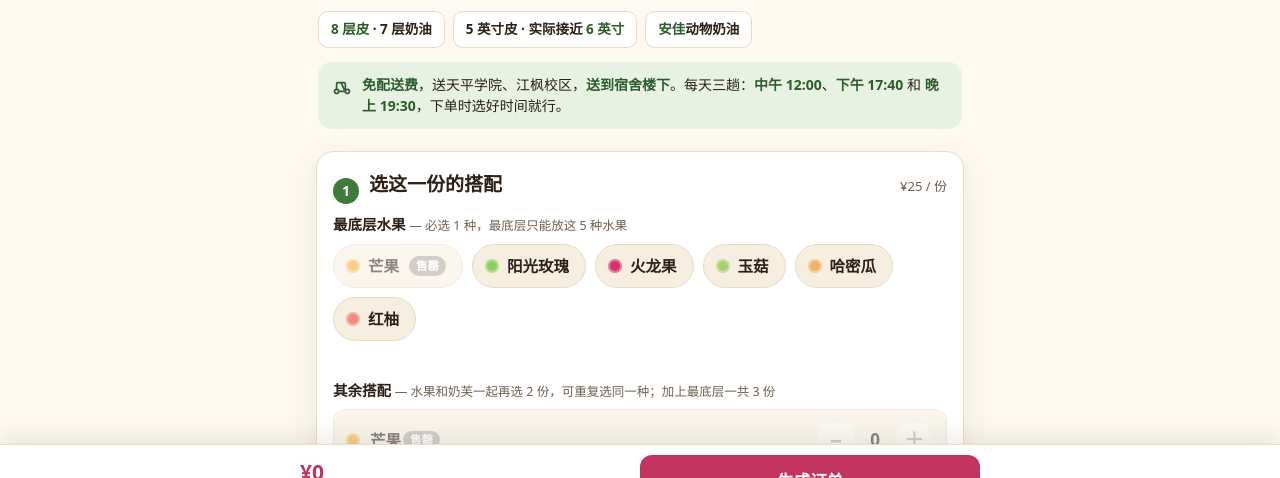
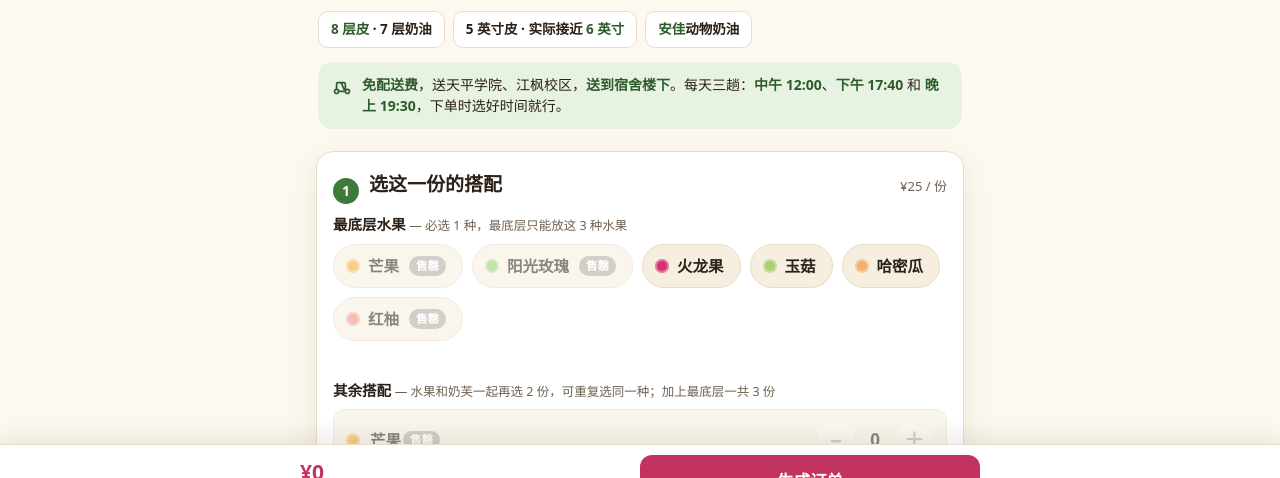
Before and after one commit to gurongshouzuo/gurongshouzuo.github.io, a plain HTML site: page index.html in a window 1280 px wide. Shown: the part 283-761 px from the top of the page. Drawn offline with Linux system fonts and the light colour scheme.

Commit message:
阳光玫瑰、红柚售罄

```diff
--- a/index.html
+++ b/index.html
@@ -334,7 +334,7 @@ footer{margin-top:22px;text-align:center;color:var(--ink-soft);font-size:12.5px;
 </div>
 
 <div class="field">
-<span class="flabel">最底层水果 <span class="opt">— 必选 1 种，最底层只能放这 5 种水果</span></span>
+<span class="flabel">最底层水果 <span class="opt">— 必选 1 种，最底层只能放这 3 种水果</span></span>
 <div class="chip-grid" id="bottomGrid" role="group" aria-label="选择最底层水果"></div>
 </div>
 
@@ -470,10 +470,10 @@ var FRUITS = [
 {name:"芒果", color:"#f5a623", soldOut:true},
 {name:"哈密瓜", color:"#f0b26b"},
 {name:"玉菇", color:"#a9cf6e"},
-{name:"阳光玫瑰", color:"#8fce62"},
+{name:"阳光玫瑰", color:"#8fce62", soldOut:true},
 {name:"火龙果", color:"#d6336c"},
 {name:"蓝莓", color:"#46579e"},
-{name:"红柚", color:"#f08a7a"}
+{name:"红柚", color:"#f08a7a", soldOut:true}
 ];
 var NAIFU = [
 {name:"海盐奥利奥碎奶芙", tag:"咸口", soldOut:false},
@@ -591,7 +591,7 @@ $("qtyPlus").addEventListener("click", function(){ if(state.qty<20){ state.qty++
 /* ---------- Add to cart ---------- */
 $("addBtn").addEventListener("click", function(){
 if (!state.bottom){
-showError($("buildError"), "先选最底层的水果：最底层只能放阳光玫瑰、火龙果、玉菇、哈密瓜、红柚这 5 种。");
+showError($("buildError"), "先选最底层的水果：最底层只能放火龙果、玉菇、哈密瓜这 3 种。");
 $("builder").scrollIntoView({behavior:"smooth", block:"start"});
 return;
 }
```
